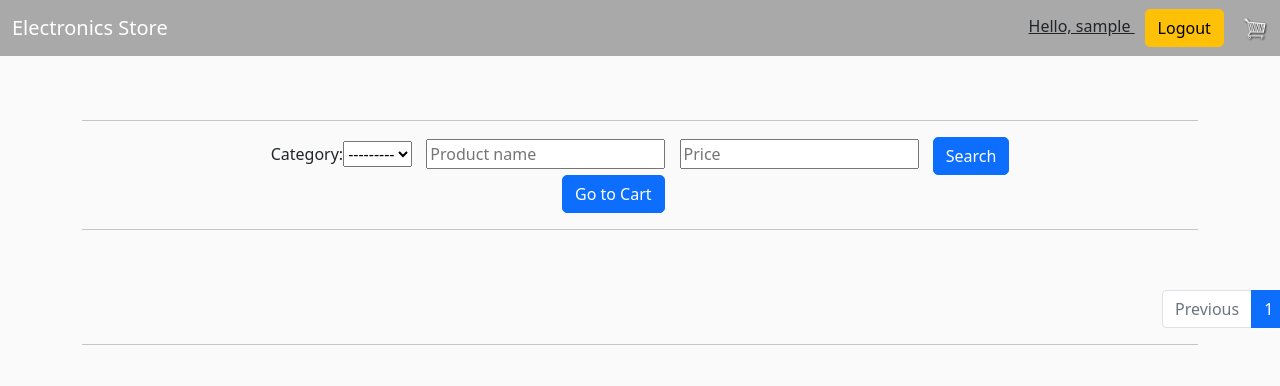
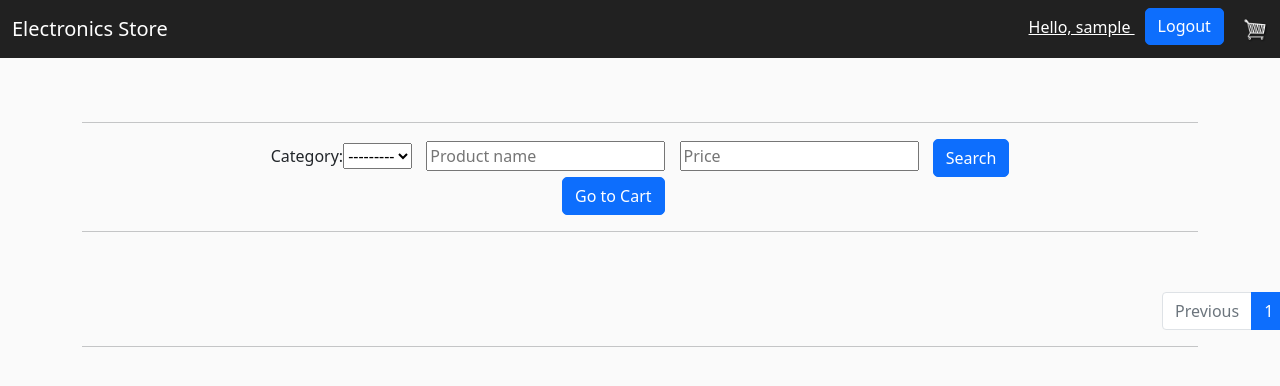
Before and after one commit to StanislavDzugov/DjangoEstore, a Django app: page / in a window 1280 px wide; the page is wider, and only the part inside the window is pictured. Shown: the top 386 px of that part. Run offline with Django 3.2, Linux system fonts and the light colour scheme; the visitor is signed in with stand-in values (Sample User, id 1); data that the repository does not hold is empty; some libraries are stand-ins or nearby versions.

Commit message:
style changes

```diff
--- a/static/css/main.css
+++ b/static/css/main.css
@@ -26,7 +26,7 @@ h1,h2,h3,h4,h5,h6{
 }
 
 .bg-dark{
-	background-color: darkgrey!important;
+	background-color: #212121!important;
 }
 
 #cart-icon{
@@ -97,7 +97,8 @@ h1,h2,h3,h4,h5,h6{
 	margin-right: 10px;
 }
 .hello-msg{
+	font-size: 16px;
+	color: white;
 	margin-right: 10px;
-	margin-top: 10px !important;
 	text-decoration: underline;
 }
--- a/store/templates/store/navbar.html
+++ b/store/templates/store/navbar.html
@@ -6,12 +6,12 @@
             aria-controls="navbarSupportedContent" aria-expanded="false" aria-label="Toggle navigation">
       <span class="navbar-toggler-icon"></span>
     </button>
-      <div class="form-inline my-2 my-lg-0">
+      <div class="content">
           {% if request.user.is_authenticated %}
-                <span class="hello-msg">Hello, {{ request.user }} </span>
-                <a href="{% url 'logout' %}" class="btn btn-warning">Logout</a>
+                <span  class="hello-msg">Hello, {{ request.user }} </span>
+                <a style="font-size: 16px; padding-top: 5px; margin-bottom: 5px" href="{% url 'logout' %}" class="btn btn-primary">Logout</a>
           {% else %}
-                <a href="{% url 'login' %}" class="btn btn-warning">Login</a>
+                <a style="font-size: 16px; padding-top: 5px; margin-bottom: 5px" href="{% url 'login' %}" class="btn btn-primary">Login</a>
           {% endif %}
           <a href="{% url 'cart' %}">
               <img alt='cart' id="cart-icon" src="{% static 'images/cart.png' %}">
```
Also changed, not shown: store/templates/store/login.html (+5 -4 lines), store/templates/store/register.html (+4 -4 lines).
